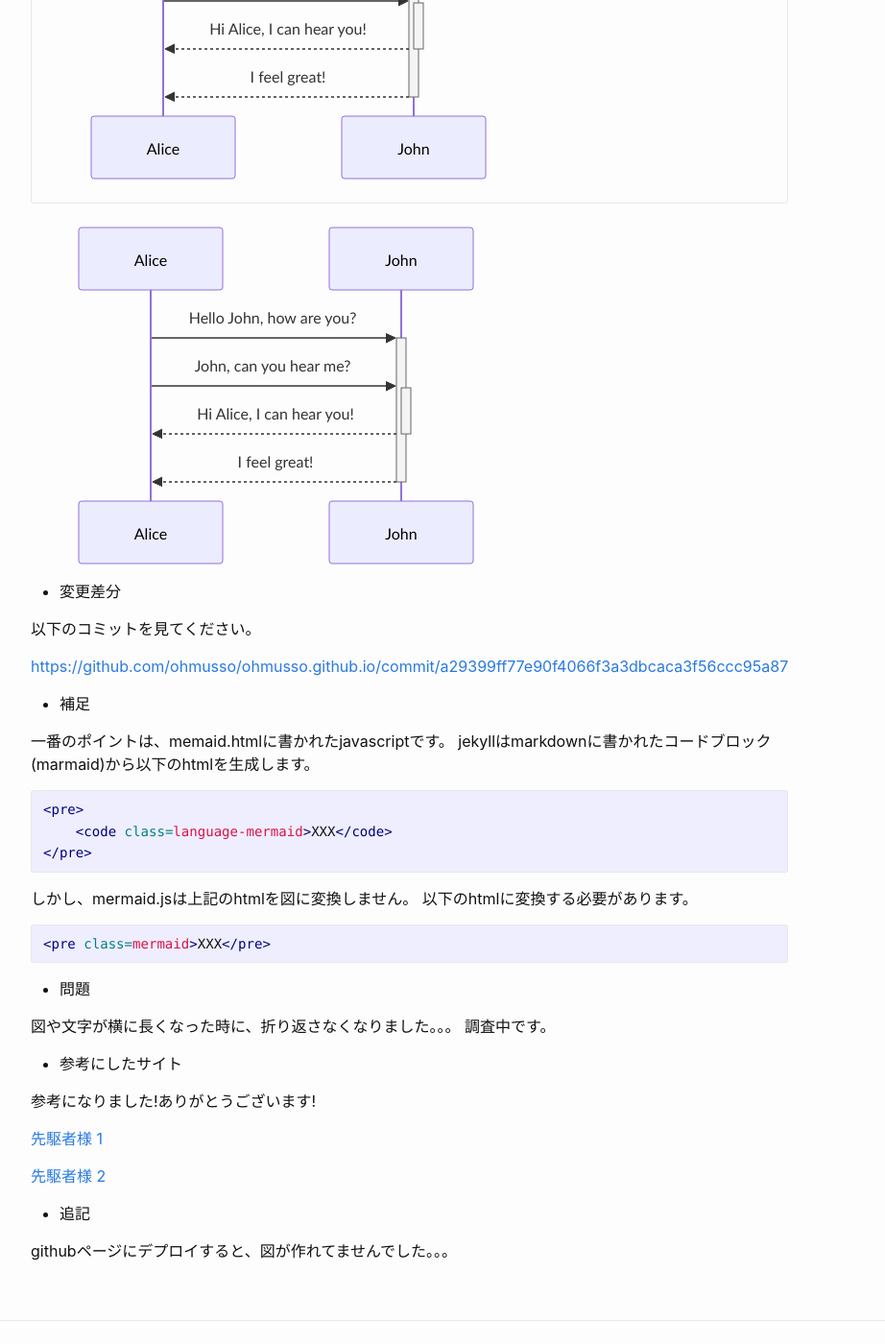
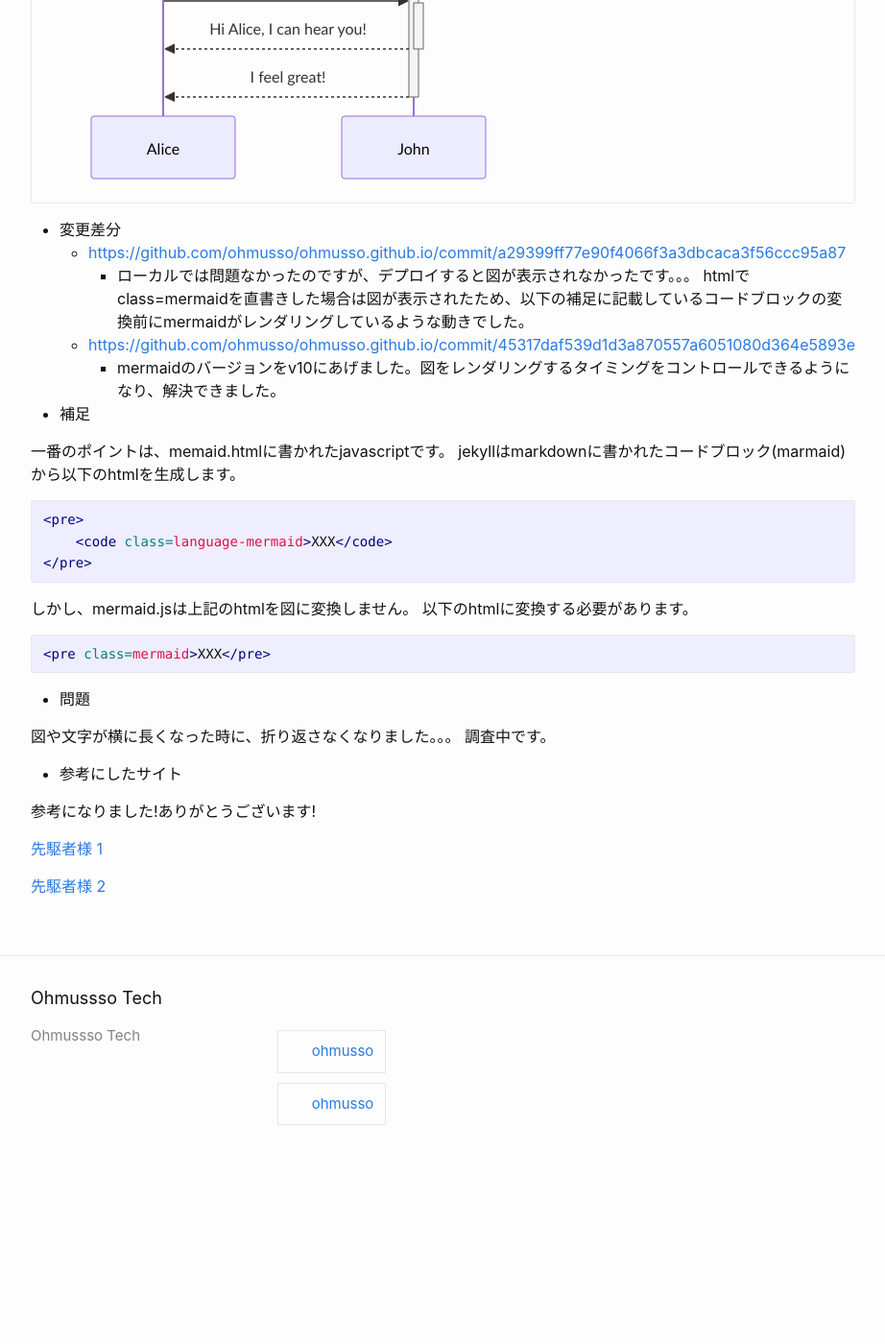
Before and after one commit to ohmusso/ohmusso.github.io, a Jekyll site: the page built from _posts/2023-03-05-jekyll-marmaid.markdown, in a window 1280 px wide and 1400 px high, scrolled down 754 px. Shown: the whole window at 96% size, without its empty margins (238-1160 px from the left). Built offline with Jekyll 4.4.1, drawn with Linux system fonts in a browser that asks for light colours; after the commit the page ends 1976 px from its top, so only the background shows below that.

Commit message:
post fix

````diff
--- a/_posts/2023-03-05-jekyll-marmaid.markdown
+++ b/_posts/2023-03-05-jekyll-marmaid.markdown
@@ -33,20 +33,13 @@ sequenceDiagram
     John-->>-Alice: I feel great!
 ```
 
-<div class=mermaid>
-sequenceDiagram
-    Alice->>+John: Hello John, how are you?
-    Alice->>+John: John, can you hear me?
-    John-->>-Alice: Hi Alice, I can hear you!
-    John-->>-Alice: I feel great!
+* 変更差分
+  * <https://github.com/ohmusso/ohmusso.github.io/commit/a29399ff77e90f4066f3a3dbcaca3f56ccc95a87>
+    * ローカルでは問題なかったのですが、デプロイすると図が表示されなかったです。。。
+    htmlでclass=mermaidを直書きした場合は図が表示されたため、以下の補足に記載しているコードブロックの変換前にmermaidがレンダリングしているような動きでした。
 
-</div>
-
-* 変更差分
-
-以下のコミットを見てください。
-
-<https://github.com/ohmusso/ohmusso.github.io/commit/a29399ff77e90f4066f3a3dbcaca3f56ccc95a87>
+  * <https://github.com/ohmusso/ohmusso.github.io/commit/45317daf539d1d3a870557a6051080d364e5893e>
+    * mermaidのバージョンをv10にあげました。図をレンダリングするタイミングをコントロールできるようになり、解決できました。
 
 * 補足
 
@@ -78,7 +71,3 @@ jekyllはmarkdownに書かれたコードブロック\(marmaid\)から以下のh
 [先駆者様 1](https://github.com/cotes2020/jekyll-theme-chirpy/blob/master/_includes/mermaid.html)
 
 [先駆者様 2](https://qiita.com/fumitoh/items/ff28e0720ab0ebc84e96)
-
-* 追記
-
-githubページにデプロイすると、図が作れてませんでした。。。
````
Also changed, not shown: other parts of _posts/2023-03-05-jekyll-marmaid.markdown (+1 -1 lines).
